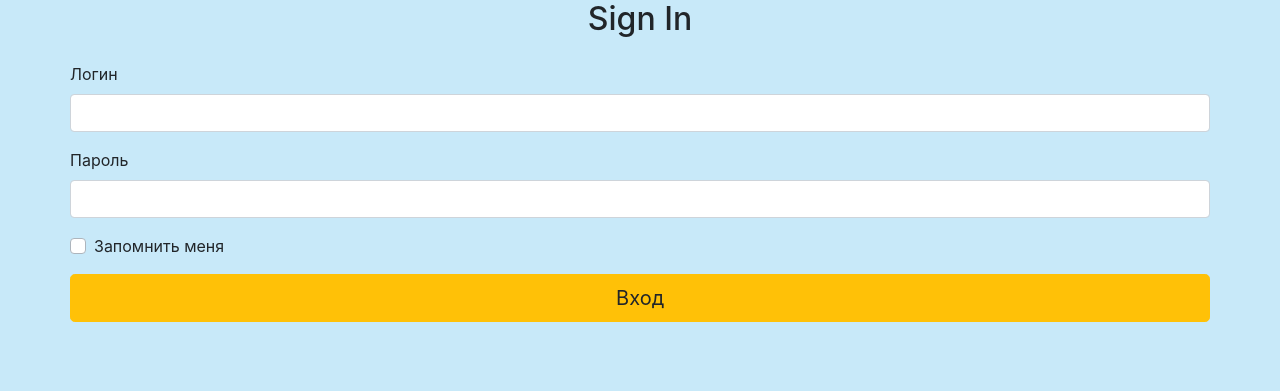
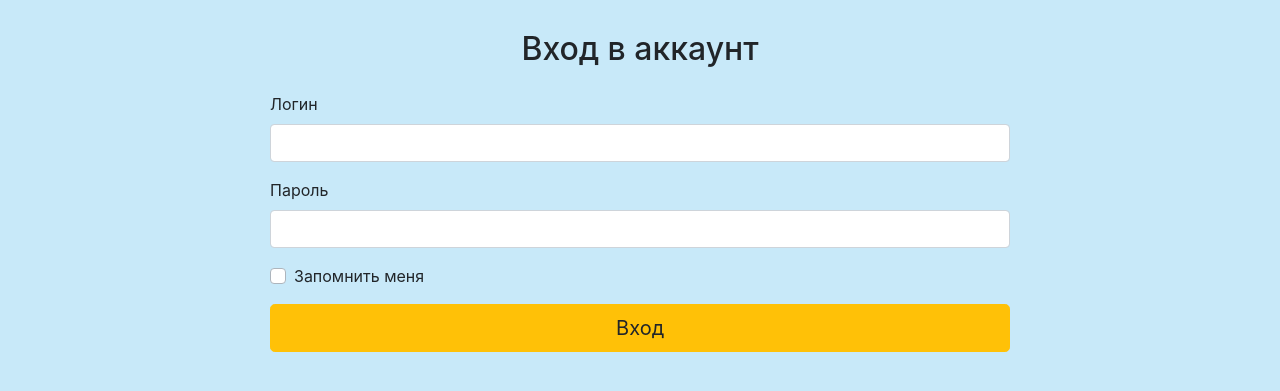
Before and after one commit to 1nkognit0/WEB.FLASK.study-of-countries, a Flask app: page /login in a window 1280 px wide. Shown: the part 69-460 px from the top of the page. Run offline with Flask 2, Linux system fonts and the light colour scheme; some libraries are stand-ins or nearby versions.

Commit message:
Update login.html

```diff
--- a/templates/login.html
+++ b/templates/login.html
@@ -1,11 +1,11 @@
 {% extends "base.html" %}
 
-{% block title %} Log In {% endblock %}
+{% block title %} Вход в аккаунт {% endblock %}
 
 {% block content %}
 
-<form method="post" class="registration-form" action="" novalidate>
-    <h1 class="h2 mb-4 text-center">Sign In</h1>
+    <form method="post" class="registration-form" action="" novalidate style="margin-right: 200px; margin-left: 200px;">
+    <h1 class="h2 mb-4 text-center" style="margin-top: 30px;">Вход в аккаунт</h1>
     {{ form.hidden_tag() }}
 
     <div class="form-group">
```
